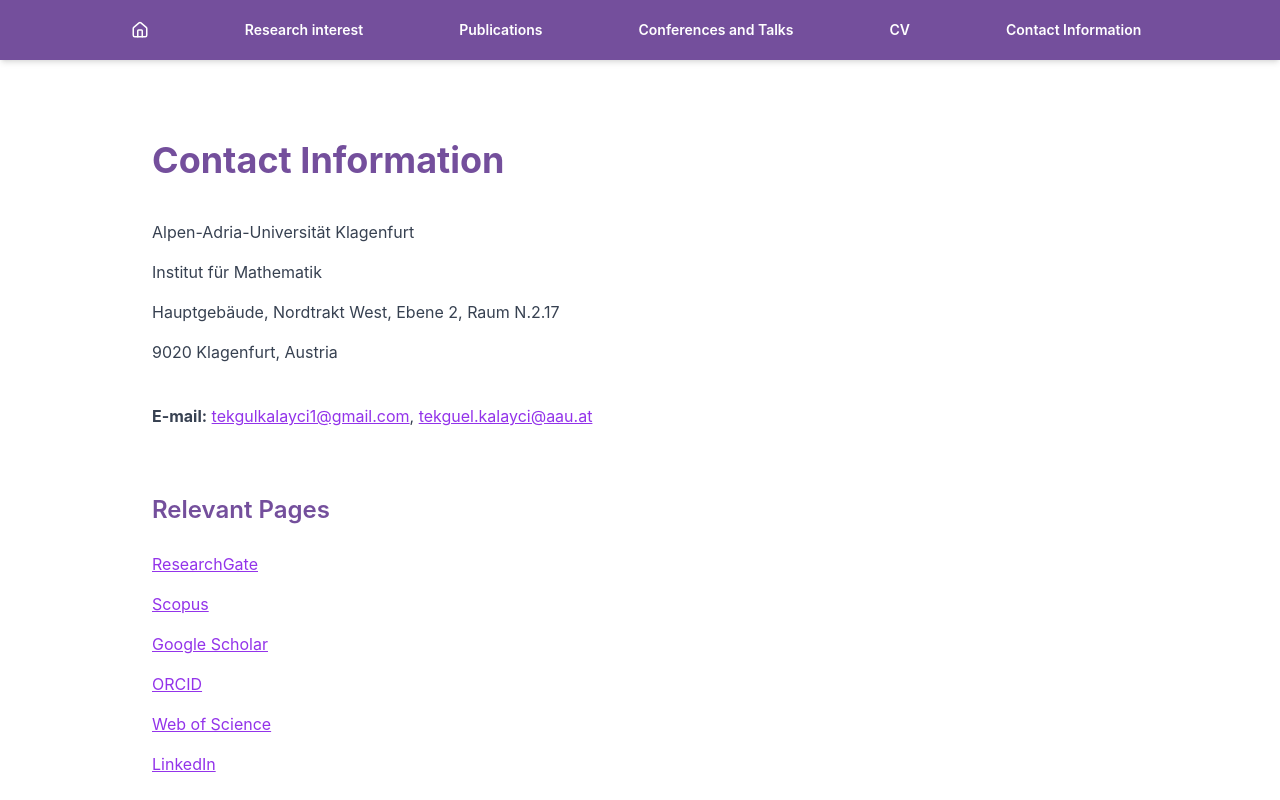
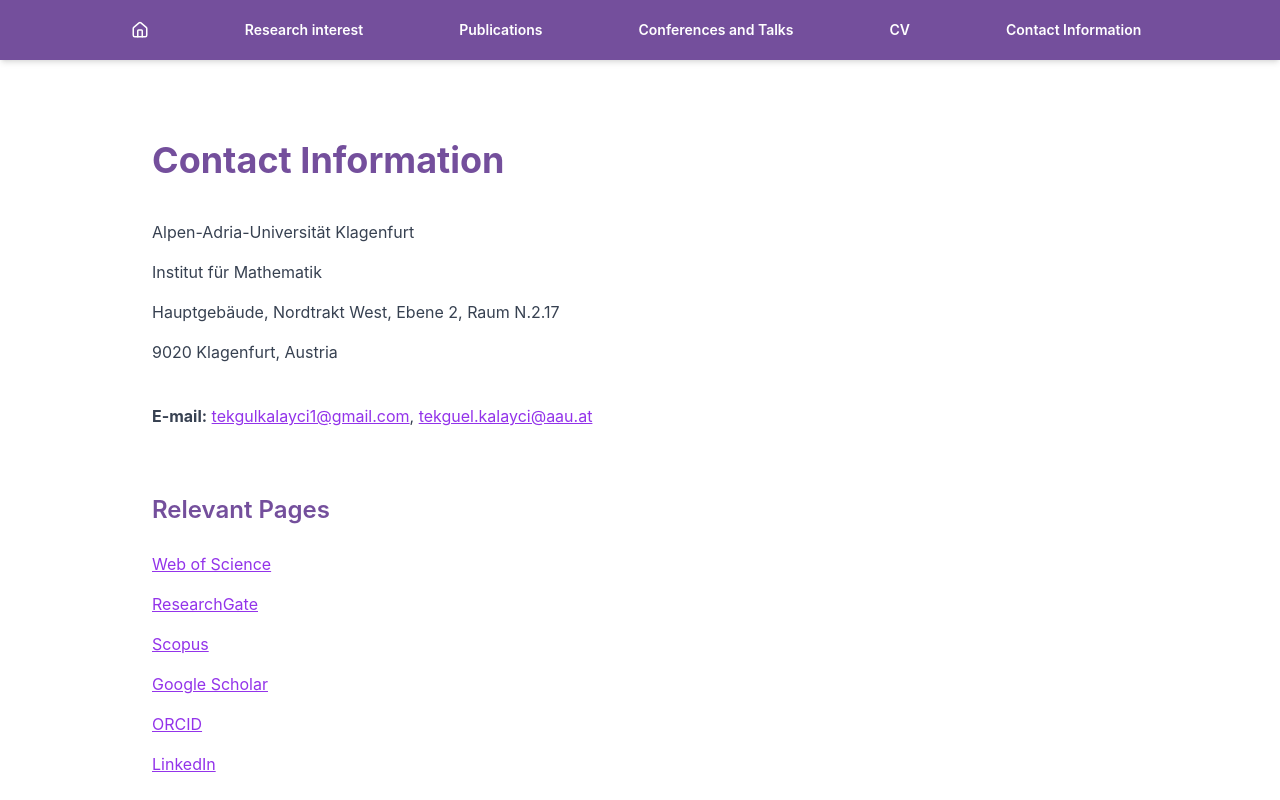
Before and after one commit to mustafa-kalayci/cv-site, a React (Create React App) app: page /contact in a window 1280 px wide. Shown: the top 800 px of the page. Built offline with nearby package versions, Linux system fonts and the light colour scheme.

Commit message:
düzenleme1

```diff
--- a/src/Contact.js
+++ b/src/Contact.js
@@ -30,11 +30,23 @@ export default function Contact() {
       </div>
 
       <section className="mt-16">
+
         <h2 className="text-2xl font-semibold text-[#744f9c] mb-6">
           Relevant Pages
         </h2>
 
         <ul className="space-y-4 text-gray-700">
+            <li>
+            <a
+              href="https://www.webofscience.com/wos/author/record/46054556"
+              target="_blank"
+              rel="noopener noreferrer"
+              className="text-purple-600 underline hover:text-purple-800"
+            >
+
+              Web of Science
+            </a>
+          </li>
           <li>
             <a
               href="https://www.researchgate.net/profile/Tekguel-Kalayci-3"
@@ -47,6 +59,7 @@ export default function Contact() {
             </a>
           </li>
 
+
           <li>
             <a
               href="https://www.scopus.com/authid/detail.uri?authorId=57210286141"
@@ -57,7 +70,6 @@ export default function Contact() {
               Scopus
             </a>
           </li>
-
           <li>
             <a
               href="https://scholar.google.com/citations?hl=en&user=EnSNGXQAAAAJ&view_op=list_works&sortby=pubdate"
@@ -69,6 +81,8 @@ export default function Contact() {
               Google Scholar
             </a>
           </li>
+
+
           <li>
             <a
               href="https://orcid.org/0000-0002-8472-9792"
@@ -80,17 +94,7 @@ export default function Contact() {
               ORCID
             </a>
           </li>
-          <li>
-            <a
-              href="https://www.webofscience.com/wos/author/record/46054556"
-              target="_blank"
-              rel="noopener noreferrer"
-              className="text-purple-600 underline hover:text-purple-800"
-            >
 
-              Web of Science
-            </a>
-          </li>
           <li>
             <a
               href="https://tr.linkedin.com/in/tekg%C3%BCl-kalayc%C4%B1-59851495"
```
